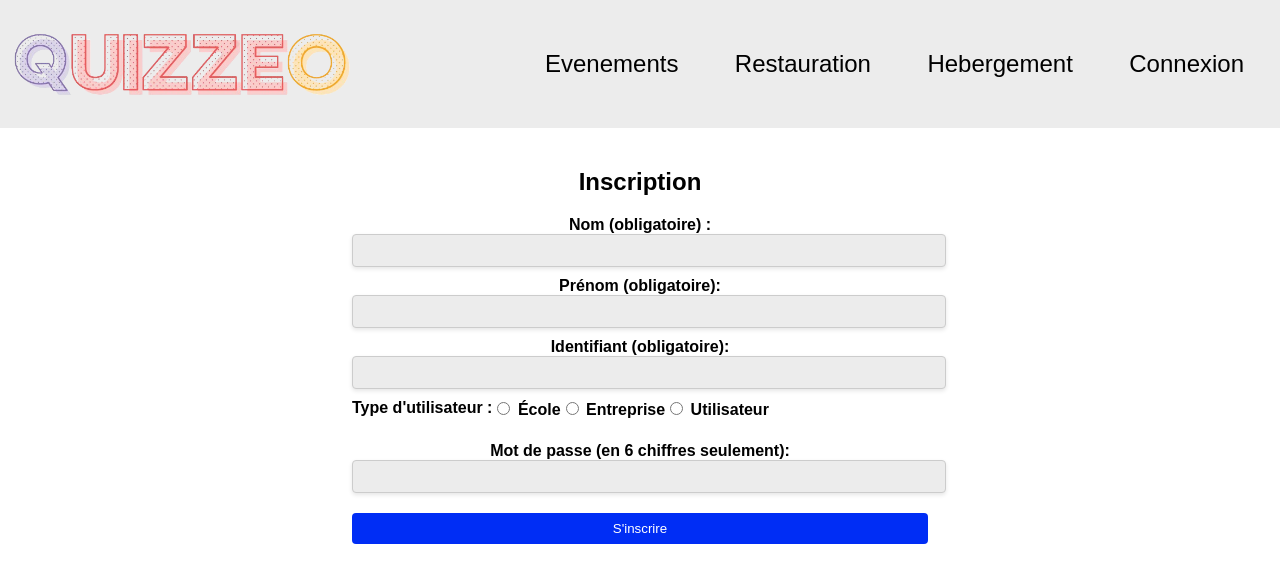
After one commit to MSAcom/Quizzeo, a PHP site: page /inscription.php in a window 1280 px wide. The commit adds this page. Shown: the top 583 px of the page. Run offline with PHP 8.4, Linux system fonts and the light colour scheme.

Commit message:
feat(view): ajout formulaire inscription connextion

```diff
--- a/accueil/accueil.css
+++ b/accueil/accueil.css
@@ -9,7 +9,7 @@ body{
 }
 
 .navbar{
-    background: rgb(225, 225, 225);
+    background-color: rgb(236, 236, 236);
     height: 8rem;
     width: 100%;
     display: flex;
@@ -72,6 +72,59 @@ h1{
 .container {
     background-color: #fff;
     padding: 20px;
-    width: 95%;
+    width: 45%;
     text-align: center;
+    margin: 0 auto;
 }
+
+form {
+    display: flex;
+    flex-direction: column;
+    margin: 0 auto;
+
+}
+input{
+    background-color: rgb(236, 236, 236);
+}
+.choix{
+    display: flex;
+}
+
+label {
+    font-weight: bold;
+    margin-bottom: 5px;
+}
+
+input[type="submit"] {
+    width: 100%;
+    padding: 0.5rem;
+    border: none;
+    background-color: #002df5;
+    color: white;
+    border-radius: 4px;
+    cursor: pointer;
+    transition: background-color 0.3s; /* Change couleur lentement et pas brusquement */
+    margin-top: 10px;
+
+}
+input[type="submit"]:hover {
+    background-color: #024d9d; /* Changement de couleur quand passe dessus */
+    color: #f4f4f4; /* Changement de couleur du texte quand passe dessus aussi */
+}
+
+input[type="text"],
+input[type="password"]{
+    width: 100%;
+    padding: 0.5rem;
+    border: 1px solid #ccc; /* Ajoute une bordure */
+    border-radius: 4px; /* Arrondit les coins */
+    margin-bottom: 10px; /* Ajoute un espace en bas */
+    box-shadow: 0 2px 4px rgba(0, 0, 0, 0.1); /* Ajoute une petite ombre */
+
+}
+.choix{
+    padding-bottom: 20px;
+}
+.choix-u{
+    padding-bottom: 10px;
+}
--- /dev/null
+++ b/accueil/inscription.php
@@ -0,0 +1,61 @@
+<!DOCTYPE html>
+<html lang="en">
+
+<head>
+    <meta charset="UTF-8">
+    <meta name="viewport" content="width=device-width, initial-scale=1.0">
+    <title>Formulaire d'inscription</title>
+    <link rel="stylesheet" href="./accueil.css">
+
+</head>
+
+<body>
+    <nav class="navbar">
+        <img src="./quizzeo-sans-fond.png" height="50" alt='logo' class='logo'/>
+        <div class='desktopMenu'>
+            <a href="#" class="desktopMenuListItem">Evenements</a>
+            <a href="#" class="desktopMenuListItem">Restauration</a>
+            <a href="#" class="desktopMenuListItem">Hebergement</a>
+            <a href="./connexion.php" class="desktopMenuListItem">Connexion</a>
+        </div>
+
+    </nav>
+    <div class="container">
+        <h2>Inscription</h2>
+
+        <form action="traitement_inscription.php" method="post" class="inscription-form">
+    <div class="form-group">
+        <label for="nom">Nom (obligatoire) :</label>
+        <input type="text" id="nom" name="nom" required>
+    </div>
+    <div class="form-group">
+        <label for="prenom">Prénom (obligatoire):</label>
+        <input type="text" id="prenom" name="prenom" required>
+    </div>
+    <div class="form-group">
+        <label for="identifiant">Identifiant (obligatoire):</label>
+        <input type="text" id="identifiant" name="identifiant" required>
+    </div>
+    <div class="form-group choix">
+        <label>Type d'utilisateur :</label>
+        <div>
+            <input type="radio" id="ecole" name="role" value="Ecole">
+            <label for="ecole">École</label>
+        </div>
+        <div>
+            <input type="radio" id="entreprise" name="role" value="Entreprise">
+            <label for="entreprise">Entreprise</label>
+        </div>
+        <div>
+            <input type="radio" id="utilisateur" name="role" value="Utilisateur">
+            <label for="utilisateur">Utilisateur</label>
+        </div>
+    </div>
+    <div class="form-group">
+        <label for="mot_de_passe">Mot de passe (en 6 chiffres seulement):</label>
+        <input type="password" id="mot_de_passe" name="mot_de_passe" pattern="\d{6}" maxlength="6" required>
+    </div>
+    <input type="submit" value="S'inscrire">
+</form>
+    </div>
+</body>
--- /dev/null
+++ b/accueil/utilisateurs.csv
@@ -0,0 +1,6 @@
+Id_utilisateur,Nom,Prenom,Identifiant,role,Mot_de_passe
+65ef10d468cac,allan,allan,coucou,Entreprise,$2y$10$PA98USrN7Kv7/OGFLRv7w.LeG7dk/9gCNJjFrrBCHEjvCX5wjdKAu
+65ef10e86b043,allan,tgtgt,allanlebestdu75,Utilisateur,$2y$10$6ia8gs5NXrhae88BhvBpSuj1LiRLw2kr0N2N9mnDGT/7blJCb33By
+65ef16e23512b,najar,khaola,khaolalabest,Ecole,$2y$10$AVshElvKkwQcnKut4dH9B.h.yqyVPZ0NcZUqptM9AwbznKN3c9B/K
+65ef177b16822,allan,allan,coucou,Ecole,$2y$10$vBAmLzDT205jBZBdlkvsMe8/NwMwAVooGw1cojcV7xRyb6FVM0AW.
+65ef17c220e7c,th,th,th,Ecole,$2y$10$nMYGw1MP3uLcbPbcpkg30.d99sGomkKzBnydd246AvGi4fp.HXb9u
```
Also changed, not shown: accueil/connexion.php (+83 -0 lines), accueil/deconnexion.php (added, +10 -0 lines), accueil/traitement_inscription.php (added, +26 -0 lines).
